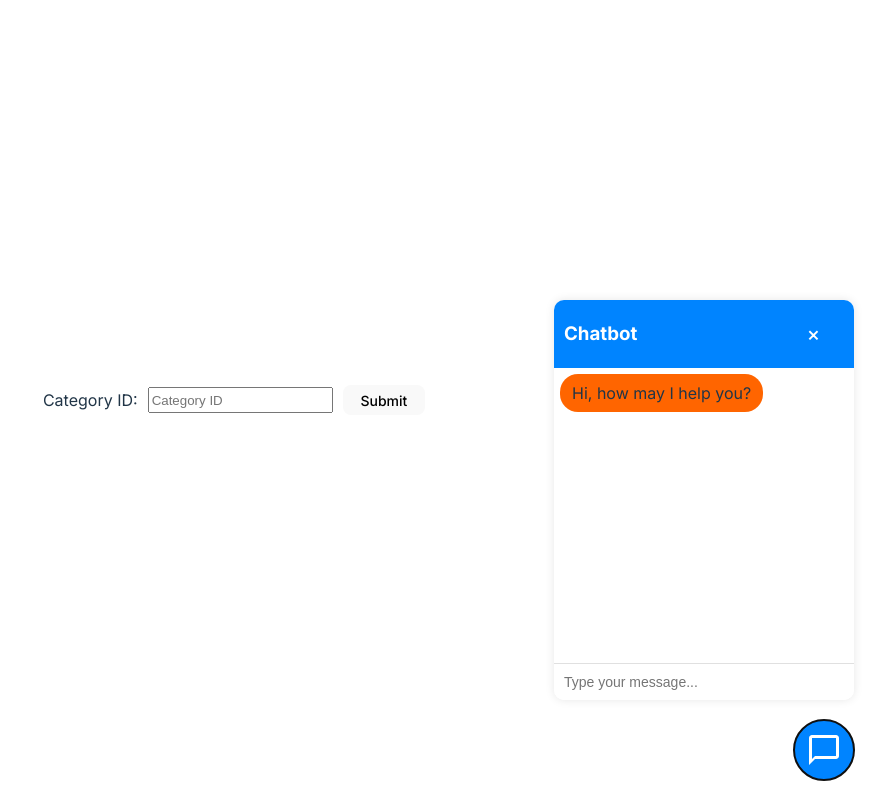
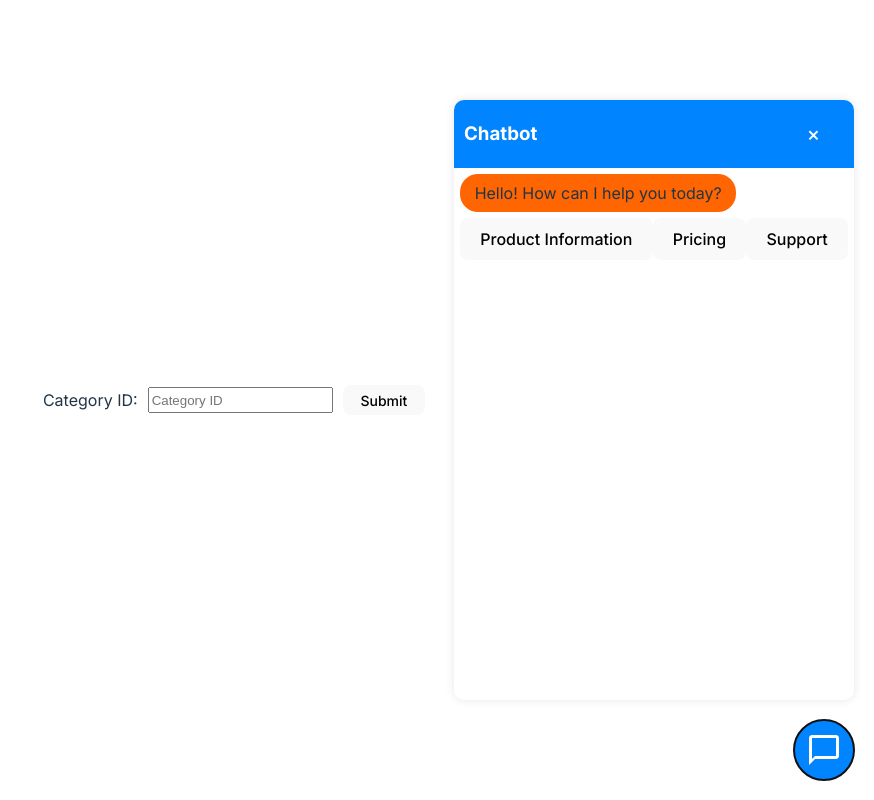
Before and after one commit to rohanrvpatil/stone_canyon, a React (Vite) app: page / in a window 1280 px wide. Both pictures are taken after a click on the button 1230 px from the left and 750 px from the top of the page. Shown: the whole page, without its empty margins (406-1280 px from the left). Built offline with nearby package versions, Linux system fonts and the light colour scheme.

Commit message:
Updated chatbot size

```diff
--- a/src/components/CategoryIdInput.tsx
+++ b/src/components/CategoryIdInput.tsx
@@ -1,6 +1,10 @@
-import styles from "../styles/CategoryIdInput.module.css";
+// main
 import { useState, useRef } from "react";
 
+//styles
+import styles from "../styles/CategoryIdInput.module.css";
+
+// components
 import Chatbot from "./Chatbot";
 
 function CategoryIdInput() {
--- a/src/components/Chatbot.tsx
+++ b/src/components/Chatbot.tsx
@@ -1,29 +1,45 @@
 import React, { useState } from "react";
 import styles from "../styles/Chatbot.module.css";
+
+// components
+import ChatbotFlow from "./ChatbotFlow";
 
 interface ChatbotProps {
   size?: number;
 }
 
+interface Message {
+  text: string;
+  isBot: boolean;
+  options?: { text: string; nextId: string }[];
+}
+
 const Chatbot: React.FC<ChatbotProps> = ({ size = 60 }) => {
   const [isOpen, setIsOpen] = useState(false);
-  const [messages, setMessages] = useState<{ text: string; isBot: boolean }[]>(
-    []
-  );
+  const [messages, setMessages] = useState<Message[]>([]);
+  const [currentNodeId, setCurrentNodeId] = useState("start");
 
   const toggleChat = () => {
     setIsOpen(!isOpen);
     if (!isOpen && messages.length === 0) {
-      setMessages([{ text: "Hi, how may I help you?", isBot: true }]);
+      const startNode = ChatbotFlow[currentNodeId];
+      setMessages([
+        {
+          text: startNode.message,
+          isBot: true,
+          options: startNode.options,
+        },
+      ]);
     }
   };
 
-  const handleSendMessage = (e: React.KeyboardEvent<HTMLInputElement>) => {
-    if (e.key === "Enter" && e.currentTarget.value.trim() !== "") {
-      const userMessage = e.currentTarget.value;
-      setMessages([...messages, { text: userMessage, isBot: false }]);
-      e.currentTarget.value = "";
-    }
+  const handleOptionClick = (nextId: string) => {
+    const nextNode = ChatbotFlow[nextId];
+    setMessages((prevMessages) => [
+      ...prevMessages,
+      { text: nextNode.message, isBot: true, options: nextNode.options },
+    ]);
+    setCurrentNodeId(nextId);
   };
 
   return (
@@ -38,22 +54,30 @@ const Chatbot: React.FC<ChatbotProps> = ({ size = 60 }) => {
           </div>
           <div className={styles.chatMessages}>
             {messages.map((message, index) => (
+              <div key={index}>
                 <div
-                key={index}
                   className={`${styles.message} ${
                     message.isBot ? styles.botMessage : styles.userMessage
                   }`}
                 >
                   {message.text}
                 </div>
+                {message.options && (
+                  <div className={styles.options}>
+                    {message.options.map((option, optionIndex) => (
+                      <button
+                        key={optionIndex}
+                        onClick={() => handleOptionClick(option.nextId)}
+                        className={styles.optionButton}
+                      >
+                        {option.text}
+                      </button>
                     ))}
                   </div>
-          <input
-            type="text"
-            placeholder="Type your message..."
-            className={styles.chatInput}
-            onKeyPress={handleSendMessage}
-          />
+                )}
+              </div>
+            ))}
+          </div>
         </div>
       )}
       <button
--- /dev/null
+++ b/src/components/ChatbotFlow.tsx
@@ -0,0 +1,47 @@
+interface ChatNode {
+  id: string;
+  message: string;
+  options?: { text: string; nextId: string }[];
+}
+
+const ChatbotFlow: Record<string, ChatNode> = {
+  start: {
+    id: "start",
+    message: "Hello! How can I help you today?",
+    options: [
+      { text: "Product Information", nextId: "product_info" },
+      { text: "Pricing", nextId: "pricing" },
+      { text: "Support", nextId: "support" },
+    ],
+  },
+  product_info: {
+    id: "product_info",
+    message: "What would you like to know about our products?",
+    options: [
+      { text: "Features", nextId: "features" },
+      { text: "Compatibility", nextId: "compatibility" },
+      { text: "Go back", nextId: "start" },
+    ],
+  },
+  pricing: {
+    id: "pricing",
+    message:
+      "Our pricing plans start at $9.99/month. Would you like more details?",
+    options: [
+      { text: "Yes, please", nextId: "pricing_details" },
+      { text: "No, thanks", nextId: "start" },
+    ],
+  },
+  support: {
+    id: "support",
+    message: "What kind of support do you need?",
+    options: [
+      { text: "Technical Support", nextId: "tech_support" },
+      { text: "Billing Support", nextId: "billing_support" },
+      { text: "Go back", nextId: "start" },
+    ],
+  },
+  // Add more nodes as needed
+};
+
+export default ChatbotFlow;
--- a/src/styles/Chatbot.module.css
+++ b/src/styles/Chatbot.module.css
@@ -6,6 +6,7 @@
   bottom: 20px;
   right: 20px;
   z-index: 1000;
+  display: flex;
 }
 
 .chatButton {
@@ -34,8 +35,8 @@
   position: absolute;
   bottom: 80px;
   right: 0;
-  width: 300px;
-  height: 400px;
+  width: 50vh;
+  height: 75vh;
   background-color: white;
   border-radius: 10px;
   box-shadow: 0 0 10px rgba(0, 0, 0, 0.1);
```
Lines whose indentation alone changed are shown as unchanged.
